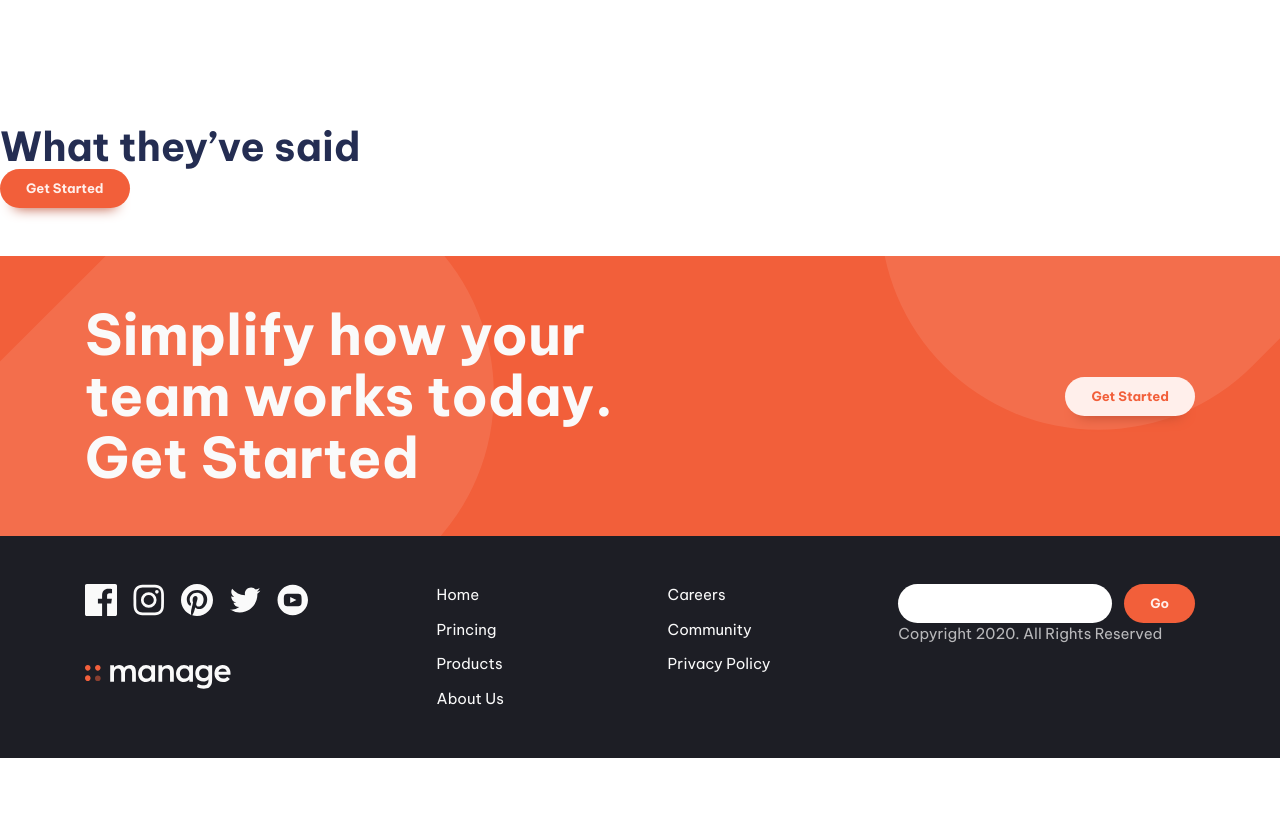
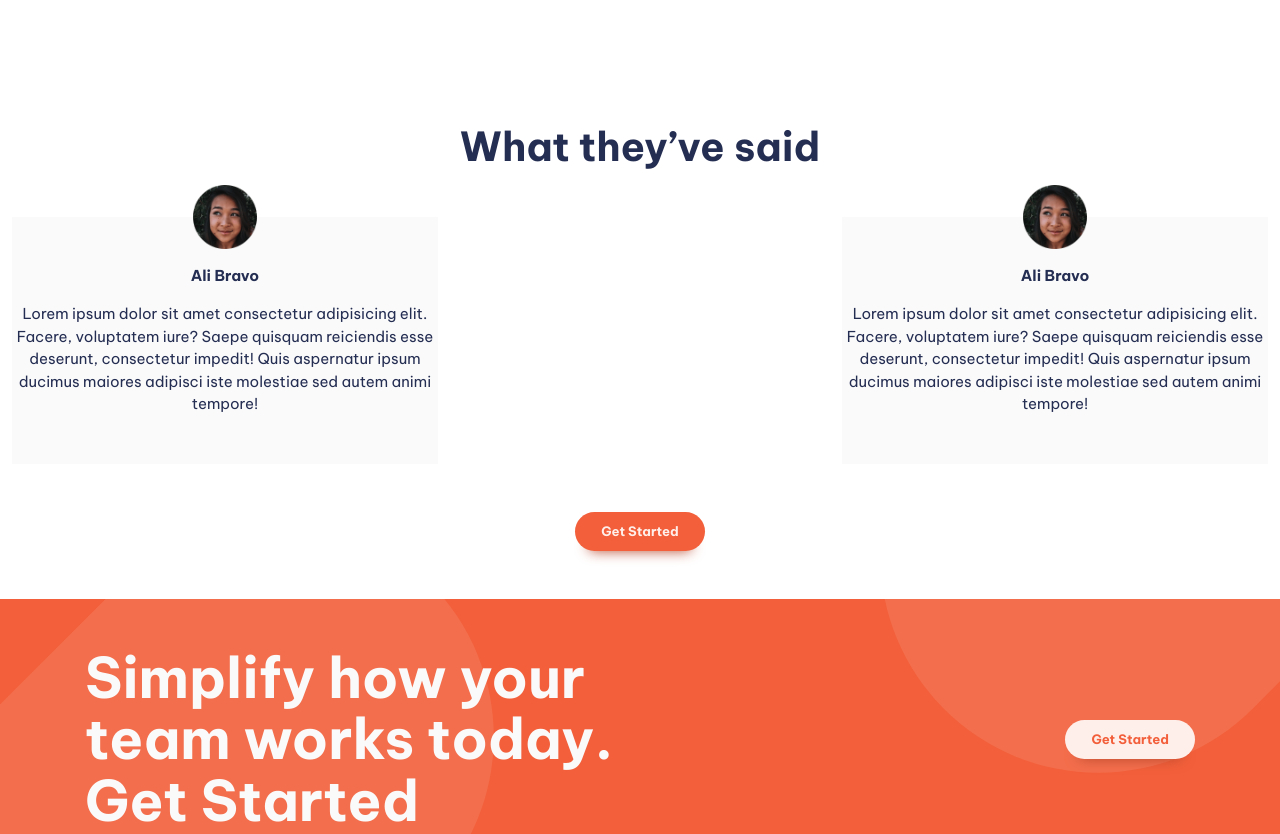
Before and after one commit to idir-m/frontend-mentor-project, a website built with Vite: page index.html in a window 1280 px wide. Shown: the part 1346-2180 px from the top of the page. Before the commit the page ends 2104 px from the top, so only its background shows below. Built offline with nearby package versions, Linux system fonts and the light colour scheme.

Commit message:
card for the carousel

```diff
--- a/index.html
+++ b/index.html
@@ -1,13 +1,17 @@
 <!DOCTYPE html>
 <html lang="en">
+
 <head>
   <meta charset="UTF-8" />
   <link rel="icon" type="image/svg+xml" href="/vite.svg" />
   <meta name="viewport" content="width=device-width, initial-scale=1.0" />
   <link rel="stylesheet" href="style.css">
-    <link rel="preconnect" href="https://fonts.googleapis.com"><link rel="preconnect" href="https://fonts.gstatic.com" crossorigin><link href="https://fonts.googleapis.com/css2?family=Be+Vietnam+Pro:wght@400;500;700&display=swap" rel="stylesheet">
+  <link rel="preconnect" href="https://fonts.googleapis.com">
+  <link rel="preconnect" href="https://fonts.gstatic.com" crossorigin>
+  <link href="https://fonts.googleapis.com/css2?family=Be+Vietnam+Pro:wght@400;500;700&display=swap" rel="stylesheet">
   <title>Vite App</title>
 </head>
+
 <body>
   <header class="primary-header">
     <div class="container">
@@ -23,7 +27,7 @@
           <span class="visually-hidden">Menu</span>
         </button>
         <nav class="primary-navigation" id="primary-navigation">
-            <ul role="list" class="nav-list" >
+          <ul role="list" class="nav-list">
             <li><a href="#">Pricing</a></li>
             <li><a href="#">Product</a></li>
             <li><a href="#">About Us</a></li>
@@ -69,7 +73,8 @@
               <li>
                 <div class="flow" style="--flow-spacer: 1em">
                   <h3 class="numbered-items__title fs-600 fw-bold">Track company-wide progress</h3>
-                    <p class="numbered-items__body" data-width="wide">See how your day-to-day tasks fit into the wider vision. Go from
+                  <p class="numbered-items__body" data-width="wide">See how your day-to-day tasks fit into the wider
+                    vision. Go from
                     tracking progress at the milestone level all the way done to the
                     smallest of details. Never lose sight of the bigger picture again.</p>
                 </div>
@@ -77,7 +82,8 @@
               <li>
                 <div class="flow" style="--flow-spacer: 1em">
                   <h3 class="numbered-items__title fs-600 fw-bold">Advanced built-in reports</h3>
-                    <p class="numbered-items__body" data-width="wide">Set internal delivery estimates and track progress toward company
+                  <p class="numbered-items__body" data-width="wide">Set internal delivery estimates and track progress
+                    toward company
                     goals. Our customisable dashboard helps you build out the reports
                     you need to keep key stakeholders informed.</p>
                 </div>
@@ -85,7 +91,8 @@
               <li>
                 <div class="flow" style="--flow-spacer: 1em">
                   <h3 class="numbered-items__title fs-600 fw-bold">Everything you need in one place</h3>
-                    <p class="numbered-items__body" data-width="wide">Stop jumping from one service to another to communicate, store files,
+                  <p class="numbered-items__body" data-width="wide">Stop jumping from one service to another to
+                    communicate, store files,
                     track tasks and share documents. Manage offers an all-in-one team
                     productivity solution.</p>
                 </div>
@@ -98,7 +105,26 @@
 
     <section class="carousel | padding-block-700">
       <h2 class="fs-secondary-heading fw-bold">What they’ve said</h2>
-
+      <ul class="carousel-container">
+        <li class="slide">
+          <img class="profile-img" src="/images/avatar-ali.png" alt="">
+          <h3 class="name">Ali Bravo</h3>
+          <p data-width="wide" class="description">
+            Lorem ipsum dolor sit amet consectetur adipisicing elit. Facere, voluptatem iure? Saepe quisquam reiciendis
+            esse deserunt, consectetur impedit! Quis aspernatur ipsum ducimus maiores adipisci iste molestiae sed autem
+            animi tempore!
+          </p>
+        </li>
+        <li class="slide">
+          <img class="profile-img" src="/images/avatar-ali.png" alt="">
+          <h3 class="name">Ali Bravo</h3>
+          <p data-width="wide" class="description">
+            Lorem ipsum dolor sit amet consectetur adipisicing elit. Facere, voluptatem iure? Saepe quisquam reiciendis
+            esse deserunt, consectetur impedit! Quis aspernatur ipsum ducimus maiores adipisci iste molestiae sed autem
+            animi tempore!
+          </p>
+        </li>
+      </ul>
       <button class="button">Get Started</button>
     </section>
 
@@ -184,4 +210,5 @@
 
   <script type="module" src="/main.js"></script>
 </body>
+
 </html>
--- a/style.css
+++ b/style.css
@@ -43,8 +43,8 @@
   --size-900: 5rem;
 }
 
-@media (min-width: 50em){
-  :root{
+@media (min-width: 50em) {
+  :root {
 
     --fs-body: var(--fs-500);
     --fs-primary-heading: var(--fs-900);
@@ -127,7 +127,7 @@ svg {
 
 /* general styling */
 
-body{
+body {
   font-size: var(--fs-body);
   font-family: var(--ff-body);
   color: var(--clr-primary-400);
@@ -144,8 +144,8 @@ p[data-width="wide"] {
 
 
 
-.button{
-  border: 0 ;
+.button {
+  border: 0;
   cursor: pointer;
   border-radius: 100vmax;
   padding: 1em 2em;
@@ -167,13 +167,13 @@ p[data-width="wide"] {
 }
 
 .button:hover,
-.button:focus-visible{
+.button:focus-visible {
   transition: all 0.2s ease;
   background-color: var(--clr-accent-300);
 }
 
 .button[data-type="inverted"]:hover,
-.button[data-type="inverted"]:focus-visible{
+.button[data-type="inverted"]:focus-visible {
   transition: all 0.2s ease;
   color: var(--clr-accent-300);
   background-color: var(--clr-accent-100);
@@ -181,17 +181,17 @@ p[data-width="wide"] {
 
 /* navigation */
 
-.primary-header{
+.primary-header {
   padding-top: var(--size-700);
 }
 
-.nav-wrapper{
+.nav-wrapper {
   display: flex;
   justify-content: space-between;
   align-items: center;
 }
 
-.mobile-nav-toggle{
+.mobile-nav-toggle {
   display: none;
 }
 
@@ -231,7 +231,7 @@ p[data-width="wide"] {
     content: "";
     position: fixed;
     inset: 0;
-    background-image: linear-gradient( rgb(0 0 0 / 0), rgb(0 0 0 / 0.8) );
+    background-image: linear-gradient(rgb(0 0 0 / 0), rgb(0 0 0 / 0.8));
   }
 
   .nav-list {
@@ -241,12 +241,12 @@ p[data-width="wide"] {
     font-weight: var(--fw-bold);
   }
 
-  .primary-navigation[data-visible]{
+  .primary-navigation[data-visible] {
     display: block;
 
   }
 
-  .mobile-nav-toggle{
+  .mobile-nav-toggle {
     display: block;
     position: absolute;
     right: var(--size-400);
@@ -258,10 +258,12 @@ p[data-width="wide"] {
   .icon-close[data-visible] {
     display: block;
   }
-.icon-humberger[data-hidden]{
+
+  .icon-humberger[data-hidden] {
     display: none;
   }
- .icon-close{
+
+  .icon-close {
     display: none;
   }
 }
@@ -272,7 +274,7 @@ p[data-width="wide"] {
   --color-logo: var(--clr-neutral-100);
 }
 
-.primary-footer-wraper{
+.primary-footer-wraper {
   /*
   display: grid;
   gap: var(--size-700);
@@ -289,7 +291,7 @@ p[data-width="wide"] {
 
 
 
-.primary-footer-logo-social{
+.primary-footer-logo-social {
   /*grid-area: logo-social;*/
 
   display: flex;
@@ -326,7 +328,8 @@ input:where([type="text"], [type="email"]) {
     justify-content: space-between;
     align-items: start;
   }
-  .primary-footer-logo-social{
+
+  .primary-footer-logo-social {
     align-items: start;
     justify-content: space-between;
   }
@@ -357,7 +360,7 @@ input:where([type="text"], [type="email"]) {
   text-decoration: none;
 }
 
-.footer-nav a:is(:hover, :focus){
+.footer-nav a:is(:hover, :focus) {
   color: var(--clr-accent-400);
 }
 
@@ -390,6 +393,7 @@ input:where([type="text"], [type="email"]) {
   isolation: isolate;
   text-align: center;
 }
+
 @media (min-width: 50em) {
   .cta {
     text-align: left;
@@ -456,7 +460,8 @@ input:where([type="text"], [type="email"]) {
 .numbered-items__body {
   grid-column-end: -1;
 }
-@media (max-width: 30em){
+
+@media (max-width: 30em) {
   .numbered-items__body {
     grid-column-start: 1;
   }
@@ -472,9 +477,47 @@ input:where([type="text"], [type="email"]) {
   border-radius: 100vw;
 }
 
+
+/* carousel */
+
+.carousel-container {
+  margin-block: var(--size-700);
+  display: flex;
+  justify-content: space-between;
+  gap: var(--size-300);
+  margin-inline: var(--size-300);
+}
+
+.carousel {
+  text-align: center;
+}
+
+.slide {
+  display: flex;
+  flex-direction: column;
+  gap: var(--size-400);
+  align-items: center;
+  padding-block: var(--size-700);
+  background-color: hsl(0, 0%, 98%);
+  position: relative;
+}
+
+.profile-img {
+  width: var(--size-800);
+  position: absolute;
+  object-fit: contain;
+  margin-inline: auto;
+  top: 0;
+  transform: translateY(-50%);
+}
+
+.name {
+  font-weight: var(--fw-bold);
+}
+
 /* utility classes */
 
-.visually-hidden{
+.visually-hidden {
   position: absolute;
   width: 1px;
   height: 1px;
@@ -486,61 +529,90 @@ input:where([type="text"], [type="email"]) {
   border: 0;
 }
 
-.text-primary-400{
+.text-primary-400 {
   color: var(--clr-primary-400);
 }
-.text-accent-400{
+
+.text-accent-400 {
   color: var(--clr-accent-400);
 }
-.text-accent-100{
+
+.text-accent-100 {
   color: var(--clr-accent-100);
 }
-.text-neutral-100{
+
+.text-neutral-100 {
   color: var(--clr-neutral-100);
 }
-.text-neutral-900{
+
+.text-neutral-900 {
   color: var(--clr-neutral-900);
 }
 
-.bg-primary-400{
+.bg-primary-400 {
   background-color: var(--clr-primary-400);
 }
-.bg-accent-400{
+
+.bg-accent-400 {
   background-color: var(--clr-accent-400);
 }
-.bg-accent-100{
+
+.bg-accent-100 {
   background-color: var(--clr-accent-100);
 }
-.bg-neutral-100{
+
+.bg-neutral-100 {
   background-color: var(--clr-neutral-100);
 }
-.bg-neutral-900{
+
+.bg-neutral-900 {
   background-color: var(--clr-neutral-900);
 }
 
 
-.fw-bold{ font-weight: var(--fw-bold); }
-.fw-semi-bold{ font-weight: var(--fw-semi-bold); }
-.fw-regular{ font-weight: var(--fw-regular); }
+.fw-bold {
+  font-weight: var(--fw-bold);
+}
 
-.fs-primary-heading{
+.fw-semi-bold {
+  font-weight: var(--fw-semi-bold);
+}
+
+.fw-regular {
+  font-weight: var(--fw-regular);
+}
+
+.fs-primary-heading {
   font-size: var(--fs-primary-heading);
   line-height: 1.1;
 }
-.fs-secondary-heading{
+
+.fs-secondary-heading {
   font-size: var(--fs-secondary-heading);
   line-height: 1.1;
 }
 
-.fs-300 { font-size: var(--fs-300); }
-.fs-400 { font-size: var(--fs-400); }
-.fs-500 { font-size: var(--fs-500); }
-.fs-600 { font-size: var(--fs-600); }
+.fs-300 {
+  font-size: var(--fs-300);
+}
 
-.padding-block-900{
+.fs-400 {
+  font-size: var(--fs-400);
+}
+
+.fs-500 {
+  font-size: var(--fs-500);
+}
+
+.fs-600 {
+  font-size: var(--fs-600);
+}
+
+.padding-block-900 {
   padding-block: var(--size-900);
 }
-.padding-block-700{
+
+.padding-block-700 {
   padding-block: var(--size-700);
 }
 
@@ -548,15 +620,15 @@ input:where([type="text"], [type="email"]) {
   margin-block-end: var(--size-700);
 }
 
-.container{
-  --max-width: 1110px ;
+.container {
+  --max-width: 1110px;
   --padding: 1rem;
 
   width: min(var(--max-width), 100% - (var(--padding) * 2));
   margin-inline: auto;
 }
 
-.even-columns{
+.even-columns {
   display: grid;
   gap: 1rem;
 }
@@ -579,21 +651,21 @@ input:where([type="text"], [type="email"]) {
   }
 }
 
-@media (min-width: 50em){
-  .even-columns{
+@media (min-width: 50em) {
+  .even-columns {
     grid-auto-flow: column;
     grid-auto-columns: 1fr;
   }
 }
 
 
-@media (min-width: 50em){
+@media (min-width: 50em) {
   .justify-self-end-md {
     justify-self: end;
   }
 }
 
-.vertical-align-center{
+.vertical-align-center {
   align-items: center;
 }
 
@@ -605,8 +677,8 @@ input:where([type="text"], [type="email"]) {
 
 
 
-@media (max-width: 50em){
-  .display-sm-none{
+@media (max-width: 50em) {
+  .display-sm-none {
     display: none;
   }
 }
```
Lines whose indentation alone changed are shown as unchanged.
